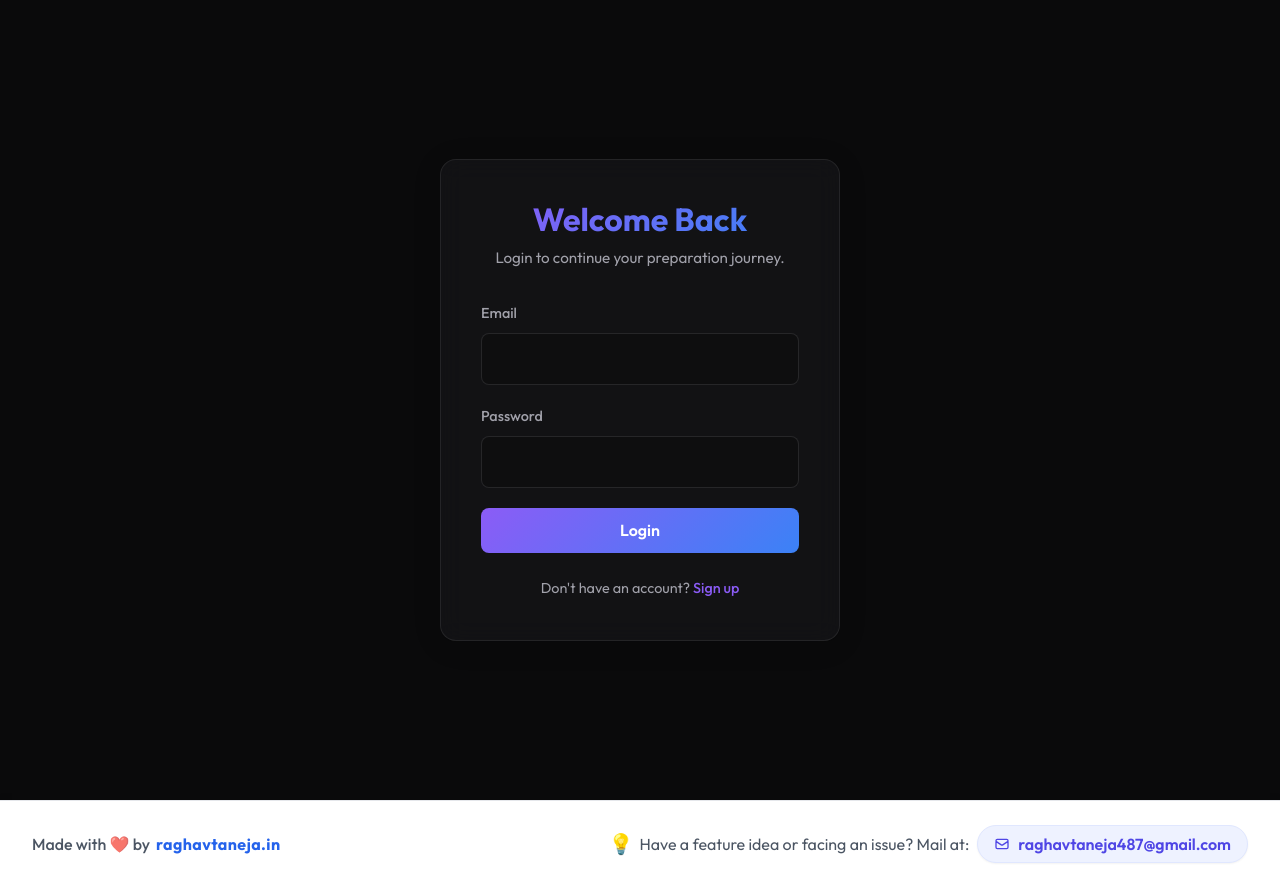
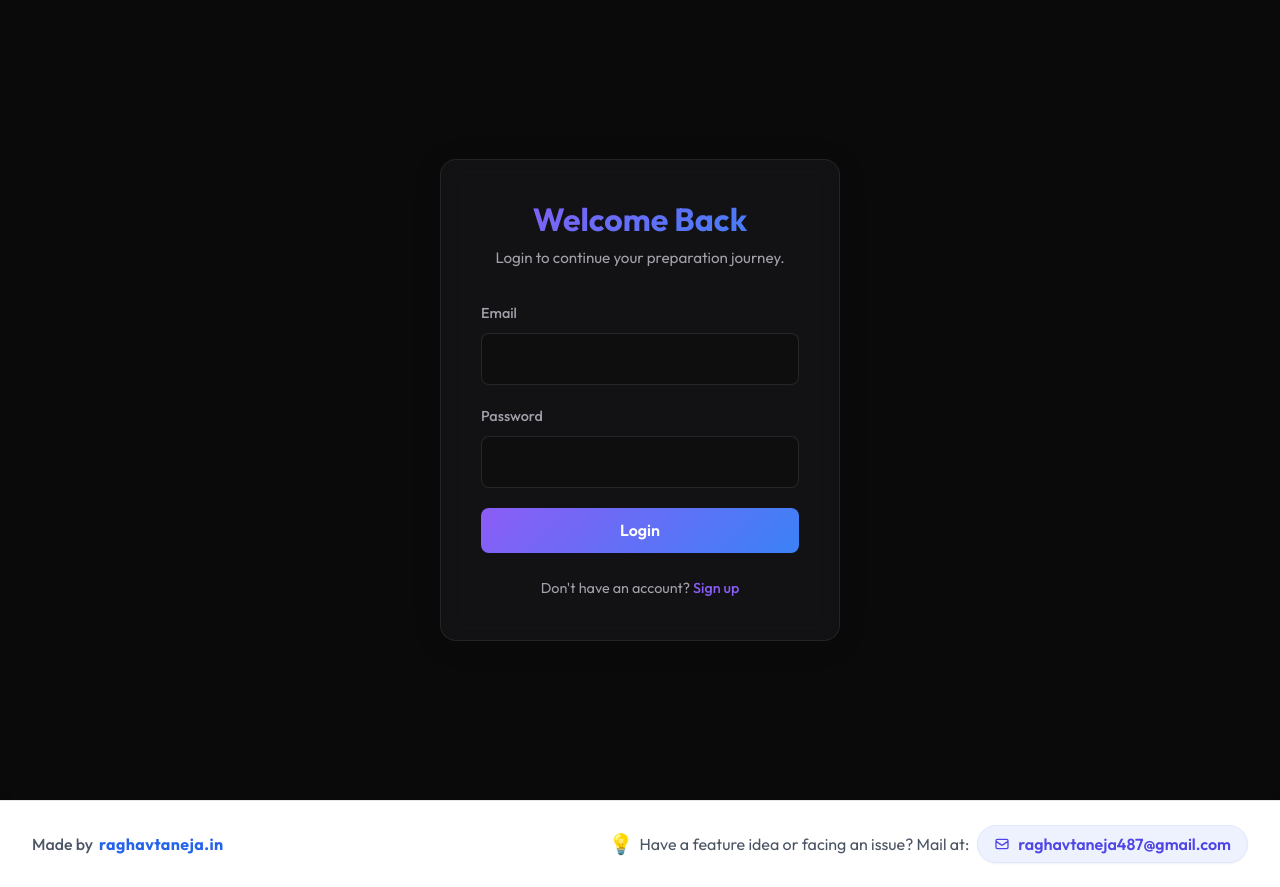
Before and after one commit to raghavtanejax/company-specific-placement-preparation-system, a React (Vite) app in the folder frontend/: page /login in a window 1280 px wide. Built offline with nearby package versions, Linux system fonts and the light colour scheme.

Commit message:
remove heart

```diff
--- a/frontend/src/components/Footer.jsx
+++ b/frontend/src/components/Footer.jsx
@@ -8,7 +8,7 @@ const Footer = () => {
 
           {/* Left Side: Made By */}
           <div className="text-gray-600 font-medium text-sm sm:text-base flex items-center gap-1.5 transition-all duration-300 hover:scale-105 origin-left">
-            <span>Made with <span className="text-red-500 animate-pulse inline-block">❤️</span> by</span>
+            <span>Made by</span>
             <a
               href="https://raghavtaneja.in"
               target="_blank"
```
